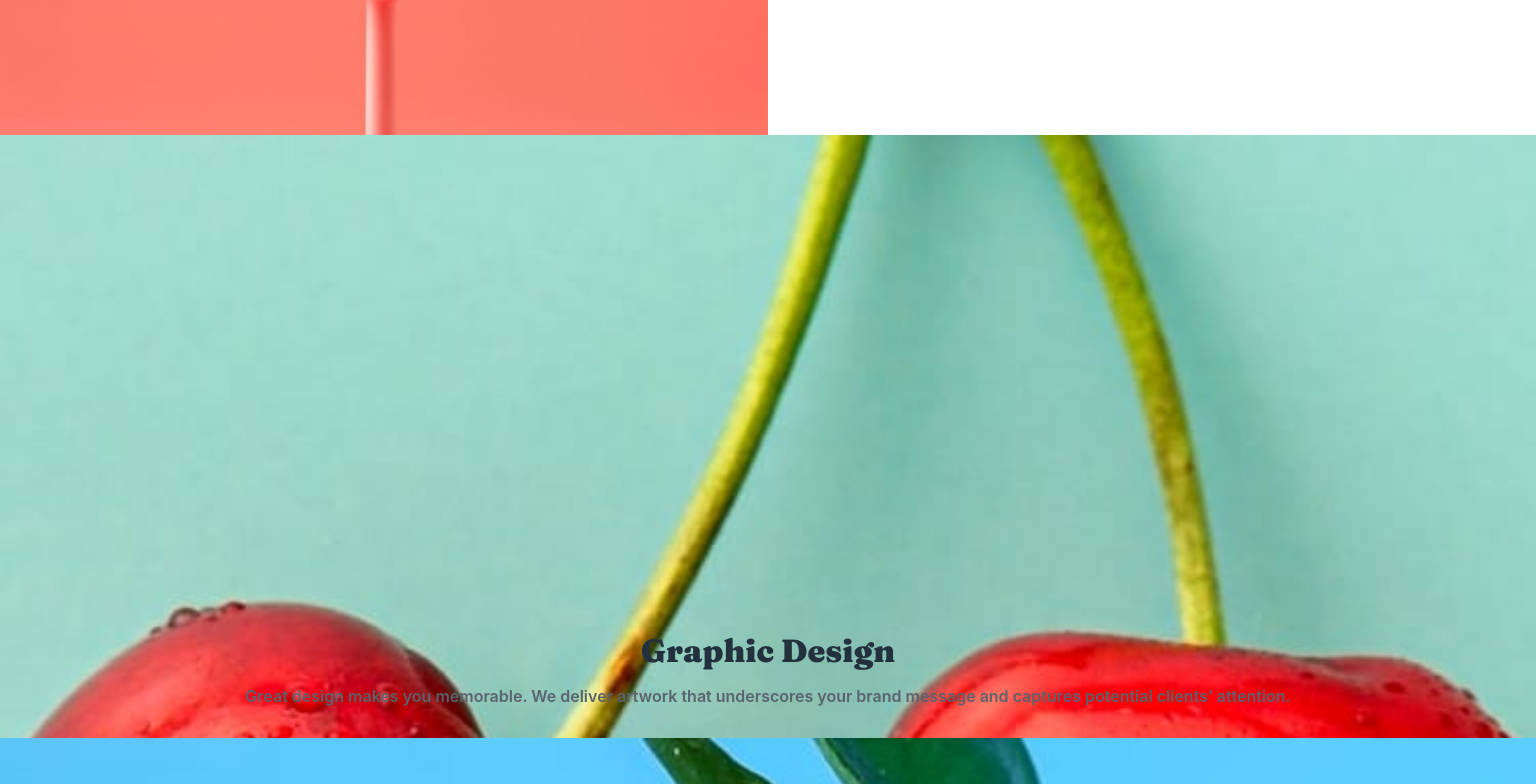
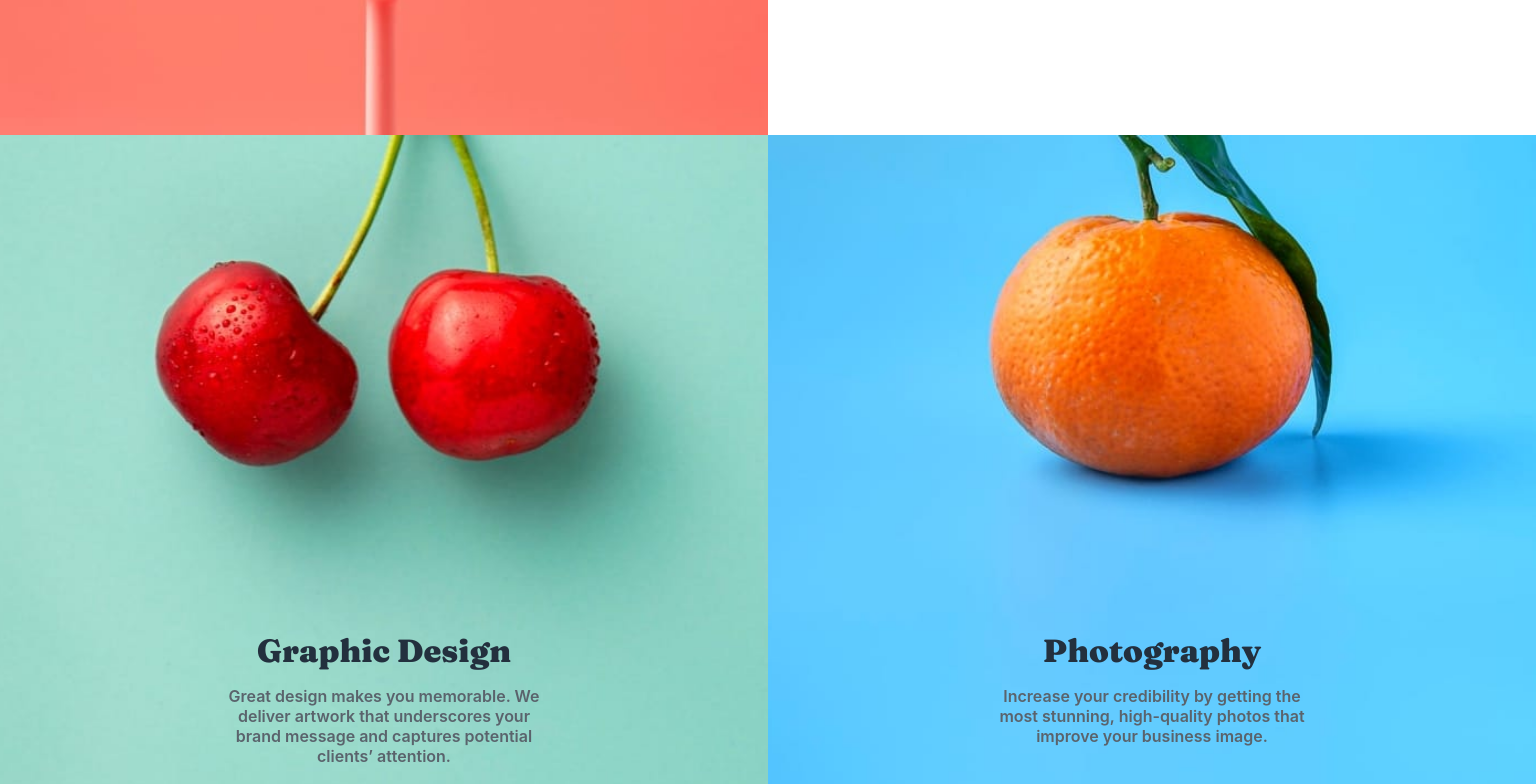
Before and after one commit to kalibir/sunny-side-agency-landing-page, a React (Create React App) app: page / in a window 1536 px wide. Shown: the part 1830-2614 px from the top of the page. Built offline with nearby package versions, Linux system fonts and the light colour scheme.

Commit message:
desktop styling

```diff
--- a/src/components/ImageCards/index.js
+++ b/src/components/ImageCards/index.js
@@ -19,7 +19,7 @@ const ImageCards = () => {
 					<h3>Photography</h3>
 					<p>
 						Increase your credibility by getting the most stunning, high-quality
-						photos that improve your business image.n.
+						photos that improve your business image.
 					</p>
 				</div>
 			</div>
--- a/src/components/ImageCards/styles.scss
+++ b/src/components/ImageCards/styles.scss
@@ -54,3 +54,64 @@
 		}
 	}
 }
+
+@media (min-width: 728px) {
+	.graphic-photo-holder {
+		flex-direction: row;
+		.graphic-design {
+			display: block;
+			background-image: url("../../assets/images/desktop/image-graphic-design.jpg");
+			background-position: top;
+			background-size: cover;
+			width: 50%;
+			.text-wrapper {
+				padding: 1em;
+			}
+		}
+		.photography {
+			display: block;
+			background-image: url("../../assets/images/desktop/image-photography.jpg");
+			background-position: top;
+			background-size: cover;
+			width: 50%;
+			.text-wrapper {
+				padding: 1em;
+			}
+		}
+	}
+}
+
+@media (min-width: 1024px) {
+	.graphic-photo-holder {
+		.graphic-design {
+			.text-wrapper {
+				padding: 1em 3em;
+			}
+		}
+		.photography {
+			.text-wrapper {
+				padding: 1em 3em;
+			}
+		}
+	}
+}
+
+@media (min-width: 1440px) {
+	.graphic-photo-holder {
+		.graphic-design {
+			display: flex;
+			align-items: center;
+			.text-wrapper {
+				width: 60%;
+			}
+		}
+		.photography {
+			display: inline-flex;
+			align-items: center;
+			justify-content: normal; /* neede to keep text aligned with the left div*/
+			.text-wrapper {
+				width: 60%;
+			}
+		}
+	}
+}
```
